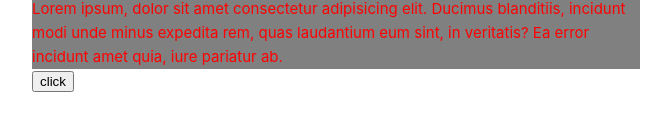
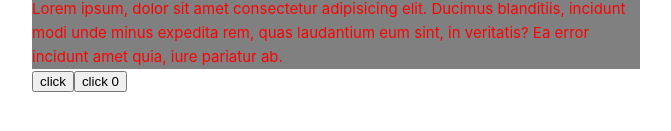
Before and after one commit to sarahelshark/vite-hello-world, a Vue app: page / in a window 1280 px wide. Shown: the part 487-618 px from the top of the page, without its empty margins (0-671 px from the left). Built offline with nearby package versions, Linux system fonts and the light colour scheme.

Commit message:
test inline v-on

```diff
--- a/src/App.vue
+++ b/src/App.vue
@@ -9,6 +9,7 @@ export default {
       name:'',
       lastname:'',
       styles:' text-red bg-gray',
+      count: 0 , //il mio conteggio parte da 0
 
     }
   },
@@ -52,6 +53,7 @@ export default {
         </p>
 
         <button @click="testFunction">click</button>
+        <button @click= "count++">click {{ count }}</button>  <!--NOTA BENE, ogni pezzo di codice contrnut tra "" di fatto si tratta di codice JS PLAIN -->
 
 
     </div>
```
